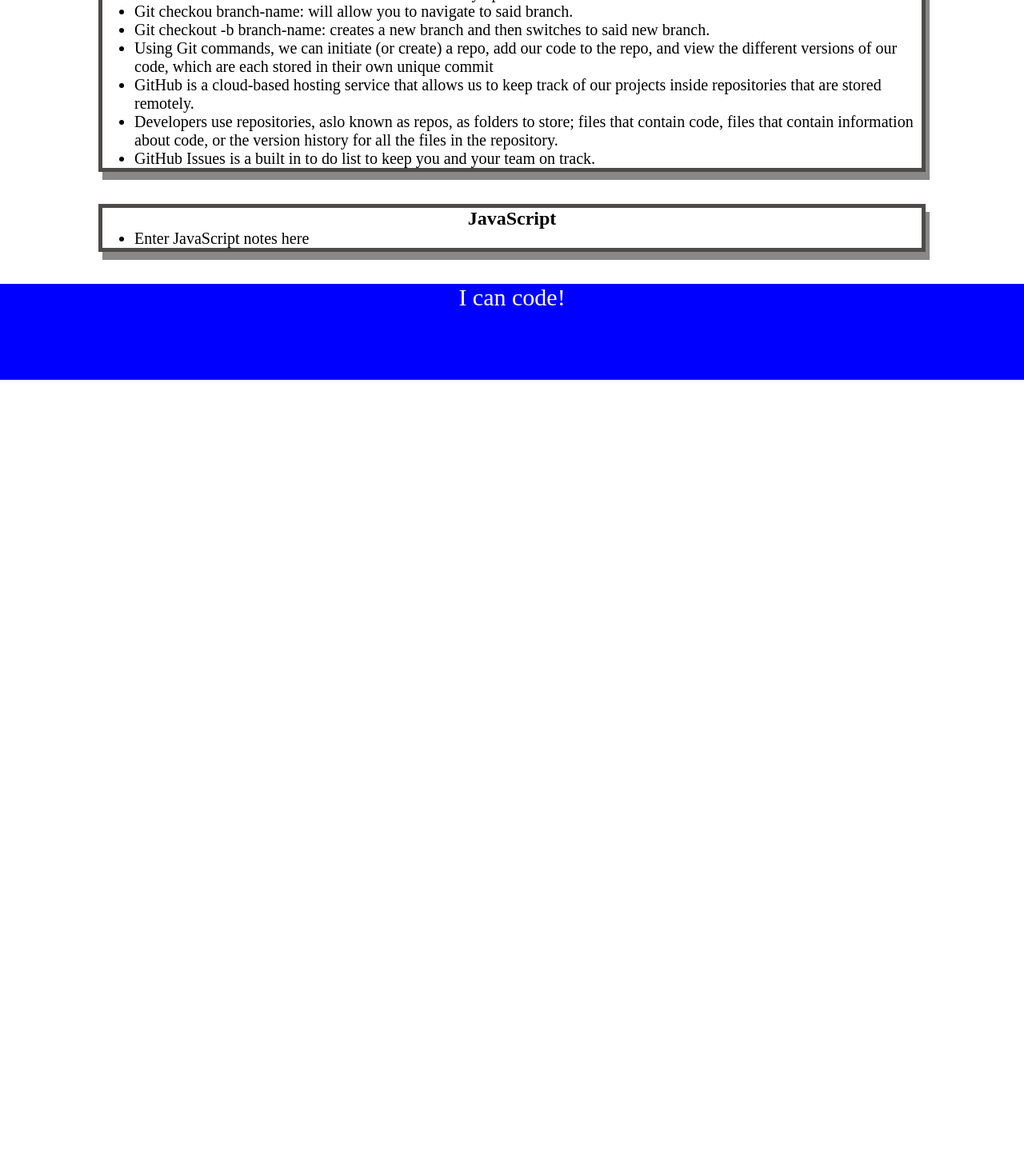
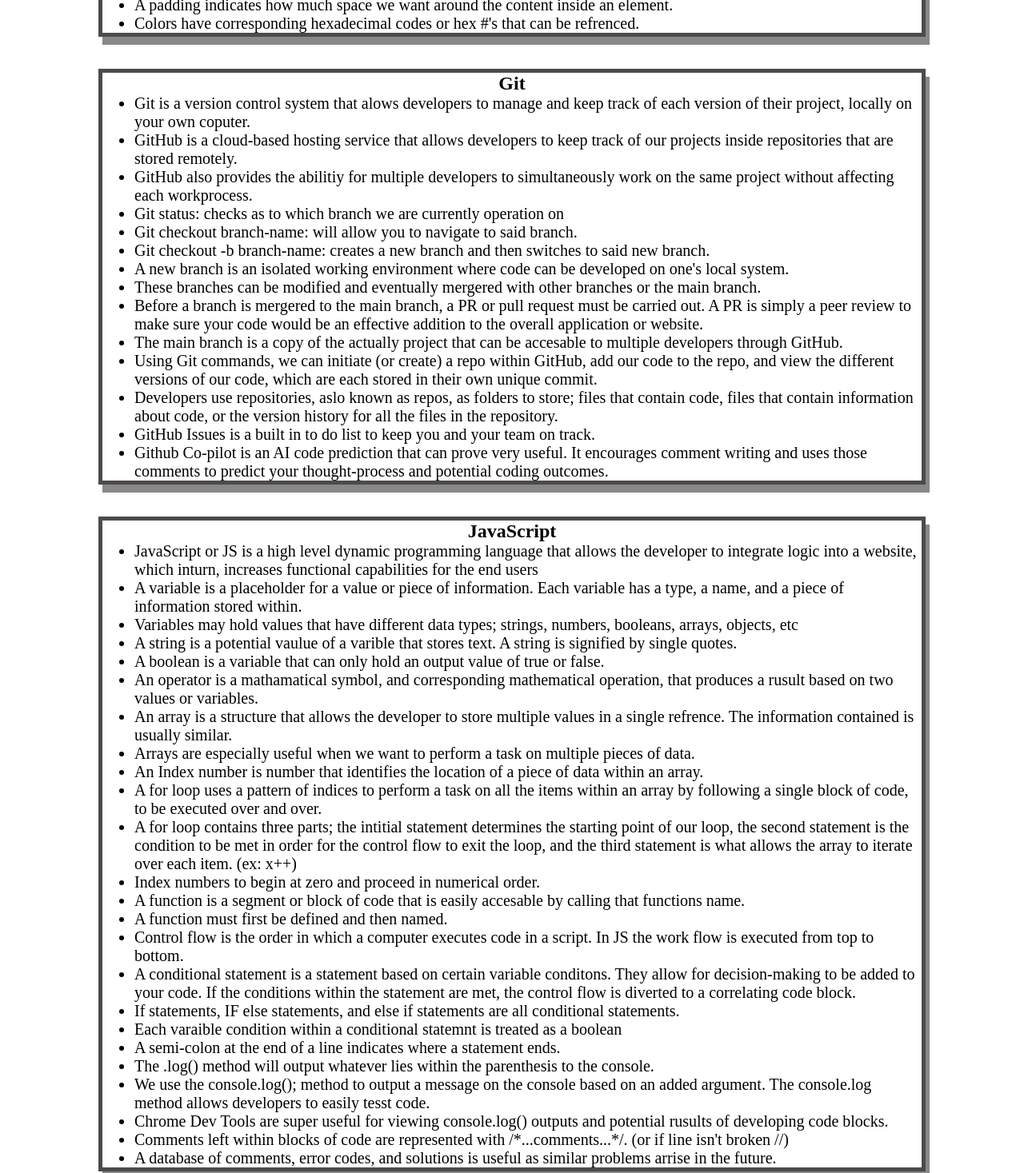
Before and after one commit to P-AlejandroJimenez/prework-study-guide, a plain HTML site: page index.html in a window 1280 px wide. Shown: the part 1079-2546 px from the top of the page at 80% size. Before the commit the page ends 1554 px from the top, so only its background shows below. Drawn offline with Linux system fonts and the light colour scheme.

Commit message:
<finished JS notes and added them to the webpage

```diff
--- a/assets/script.js
+++ b/assets/script.js
@@ -1,20 +1,26 @@
 var topics = ['HTML', 'CSS', 'Git', 'JavaScript'];
+var randomTopic = topics[Math.floor(Math.random() * topics.length)];
 
-
+function listTopics() {
  for (var x = 0; x < topics.length; x++) {
     console.log(topics[x]);
  }
+}
 
-/*
-if (topic ==='HTML') {
+function selectTopic() {
+    if (randomTopic ==='HTML') {
         console.log("Let's study HTML!");
-} else if (topic === 'CSS') {
+    } else if (randomTopic === 'CSS') {
         console.log("Let's study CSS!");
-} else if (topic === 'Git') {
+    } else if (randomTopic === 'Git') {
         console.log("Let's study Git!");
-} else if (topic === 'JavaScript') {
+    } else if (randomTopic === 'JavaScript') {
         console.log("Let's study JavaScript!");
     } else {
         console.log('Please try again!');
     }
-*/
+}
+console.log('Here are the topics we learned through Prework:');
+listTopics();
+console.log('Which topic should we study first?');
+selectTopic();
--- a/index.html
+++ b/index.html
@@ -19,27 +19,33 @@
       <section class="card" id="html-section">
         <h2>HTML</h2>
         <ul>
-          <li>The head element contains information about the webpage that the browser uses to serve to webpage to the user.</li>
+          <li>HTML,or Hyper Text Markup Language, is the basic buiding block of a website. It handles the content of the website, the structure, and the meaning of each element on the page.</li>
+          <li>The head element contains information, also known as metadata, about the webpage that the browser uses to serve said webpage to the user.</li>
           <li>This information is known as metadata and is only visible to the developer; other than the title.</li>
+          <li>The title element is extremely important for Search Engine Optimization (SEO).</li>
           <li>The viewport gives the browser instructions on how to control the pages dimensions and scaling.</li>
           <li>Elements nested within another element are reffered to as child elements, while the element that is containing, is called the parent element.</li>
           <li>The body element represents the visible content shown to the user.</li>
           <li>It is good practice to use semantic elements whenever possible, especially when content will be visible to users.</li>
           <li>The words element and tag are sometimes used interchangebly but there is a difference.</li>
           <li>Elements refer to the content from opening tab to closing tab.</li>
-          <li>Tags refers only to what is within the angled brackets.</li>
+          <li>Tags refer only to what is within the angled brackets.</li>
+          <li>The element br, creates a line of enmpty space or a line break between two blocks of information.</li>
+          <ll>The element a, stands for anchor and creates a link to the same or other websites.</ll>
+          <li>The style element defines the CSS styles associated with the website.</li>
         </ul>
       </section>
 
       <section class="card" id="css-section">
         <h2>CSS</h2>
         <ul>
-          <li>CSS is programming language that defines how webpage content is presented to the users. It provides styling visual layout options.</li>
+          <li>CSS, or Cascading Style Sheets, is a programming language that defines how webpage content is rendered to the users. It provides styling visual layout options.</li>
           <li>An inline CSS is used when a developer wants to style and elemend directly in the HTML file. These are useful for quick changes but are permanent and sometimes less favorable than other methods.</li>
           <li>Internal style sheets are entirely embeded in an HTML file using a style element nested in the head parent element. This contains CSS rules for the webpage. These rules only applly to that page and classes and id's can be used to style multiple elements simultaneously.</li>
           <li>External CSS style sheets allows developers to keep all their rules in a separate file, which makes design changes easier. This is untimately the preferred method of the three style sheets.</li>
           <li>SoC or separation of concerns is the principle of separting code into different files based on use. In other words, each section of code should have their own responsibility.</li>
           <li>A program that utilizes Soc is considered modular. Modules can espose different versions of interface, which increases freedom to upgrade and update a complex system in peice-meal fashion, without interm loss of function.</li>
+          <li>Encapsulating is the storing of information inside a section of code with a well defined interface.</li>
           <li>The Selector defines the element or attribute to which the rules or declaration will apply.</li>
           <li>Declarations contain two important components; the CSS propertey we want to applly and the value of the property. (ex: color:blue)</li>
           <li>A margin indicates how much space we want around the outside of an element.</li>
@@ -51,22 +57,50 @@
       <section class="card" id="git-section">
         <h2>Git</h2>
         <ul>
-          <li>Git is a version control system that alows you to manage and keep track of each version of your project, locally on your own coputer.</li>
+          <li>Git is a version control system that alows developers to manage and keep track of each version of their project, locally on your own coputer.</li>
+          <li>GitHub is a cloud-based hosting service that allows developers to keep track of our projects inside repositories that are stored remotely.</li>
+          <li>GitHub also provides the abilitiy for multiple developers to simultaneously work on the same project without affecting each workprocess.</li>
           <li>Git status: checks as to which branch we are currently operation on</li>
-          <li>Git checkou branch-name: will allow you to navigate to said branch.</li>
+          <li>Git checkout branch-name: will allow you to navigate to said branch.</li>
           <li>Git checkout -b branch-name: creates a new branch and then switches to said new branch.</li>
-          <li>Using Git commands, we can initiate (or create) a repo, add our code to the repo, and view the different versions of our code, which are each stored in their own unique commit</li>
-          <li>GitHub is a cloud-based hosting service that allows us to keep track of our projects inside repositories that are stored remotely.</li>
+          <li>A new branch is an isolated working environment where code can be developed on one's local system.</li>
+          <li>These branches can be modified and eventually mergered with other branches or the main branch.</li>
+          <li>Before a branch is mergered to the main branch, a PR or pull request must be carried out. A PR is simply a peer review to make sure your code would be an effective addition to the overall application or website.</li>
+          <li>The main branch is a copy of the actually project that can be accesable to multiple developers through GitHub.</li>
+          <li>Using Git commands, we can initiate (or create) a repo within GitHub, add our code to the repo, and view the different versions of our code, which are each stored in their own unique commit.</li>
           <li>Developers use repositories, aslo known as repos, as folders to store; files that contain code, files that contain information about code, or the version history for all the files in the repository.</li>
           <li>GitHub Issues is a built in to do list to keep you and your team on track.</li>
+          <li>Github Co-pilot is an AI code prediction that can prove very useful. It encourages comment writing and uses those comments to predict your thought-process and potential coding outcomes.</li>
         </ul>
       </section>
 
       <section class="card" id="javascript-section">
         <h2>JavaScript</h2>
         <ul>
-          <li>Enter JavaScript notes here</li>
-        </ul>
+          <li>JavaScript or JS is a high level dynamic programming language that allows the developer to integrate logic into a website, which inturn, increases functional capabilities for the end users</li>
+          <li>A variable is a placeholder for a value or piece of information. Each variable has a type, a name, and a piece of information stored within.</li>
+          <li>Variables may hold values that have different data types; strings, numbers, booleans, arrays, objects, etc</li>
+          <li>A string is a potential vaulue of a varible that stores text. A string is signified by single quotes.</li>
+          <li>A boolean is a variable that can only hold an output value of true or false.</li>
+          <li>An operator is a mathamatical symbol, and corresponding mathematical operation, that produces a rusult based on two values or variables.</li>
+          <li>An array is a structure that allows the developer to store multiple values in a single refrence. The information contained is usually similar.</li>
+          <li>Arrays are especially useful when we want to perform a task on multiple pieces of data.</li>
+          <li>An Index number is number that identifies the location of a piece of data within an array.</li>
+          <li>A for loop uses a pattern of indices to perform a task on all the items within an array by following a single block of code, to be executed over and over.</li>
+          <li>A for loop contains three parts; the intitial statement determines the starting point of our loop, the second statement is the condition to be met in order for the control flow to exit the loop, and the third statement is what allows the array to iterate over each item. (ex: x++)</li>
+          <li>Index numbers to begin at zero and proceed in numerical order.</li>
+          <li>A function is a segment or block of code that is easily accesable by calling that functions name.</li>
+          <li>A function must first be defined and then named. </li>
+          <li>Control flow is the order in which a computer executes code in a script. In JS the work flow is executed from top to bottom.</li>
+          <li>A conditional statement is a statement based on certain variable conditons. They allow for decision-making to be added to your code. If the conditions within the statement are met, the control flow is diverted to a correlating code block. </li>
+          <li>If statements, IF else statements, and else if statements are all conditional statements.</li>
+          <li>Each varaible condition within a conditional statemnt is treated as a boolean</li>
+          <li>A semi-colon at the end of a line indicates where a statement ends.</li>
+          <li>The .log() method will output whatever lies within the parenthesis to the console.</li>
+          <li>We use the console.log(); method to output a message on the console based on an added argument. The console.log method allows developers to easily tesst code.</li>
+          <li>Chrome Dev Tools are super useful for viewing console.log() outputs and potential rusults of developing code blocks.</li>
+          <li>Comments left within blocks of code are represented with /*...comments...*/. (or if line isn't broken //)</li>
+          <li>A database of comments, error codes, and solutions is useful as similar problems arrise in the future.</li>
       </section>
     </main>
 
```
Lines whose indentation alone changed are shown as unchanged.
